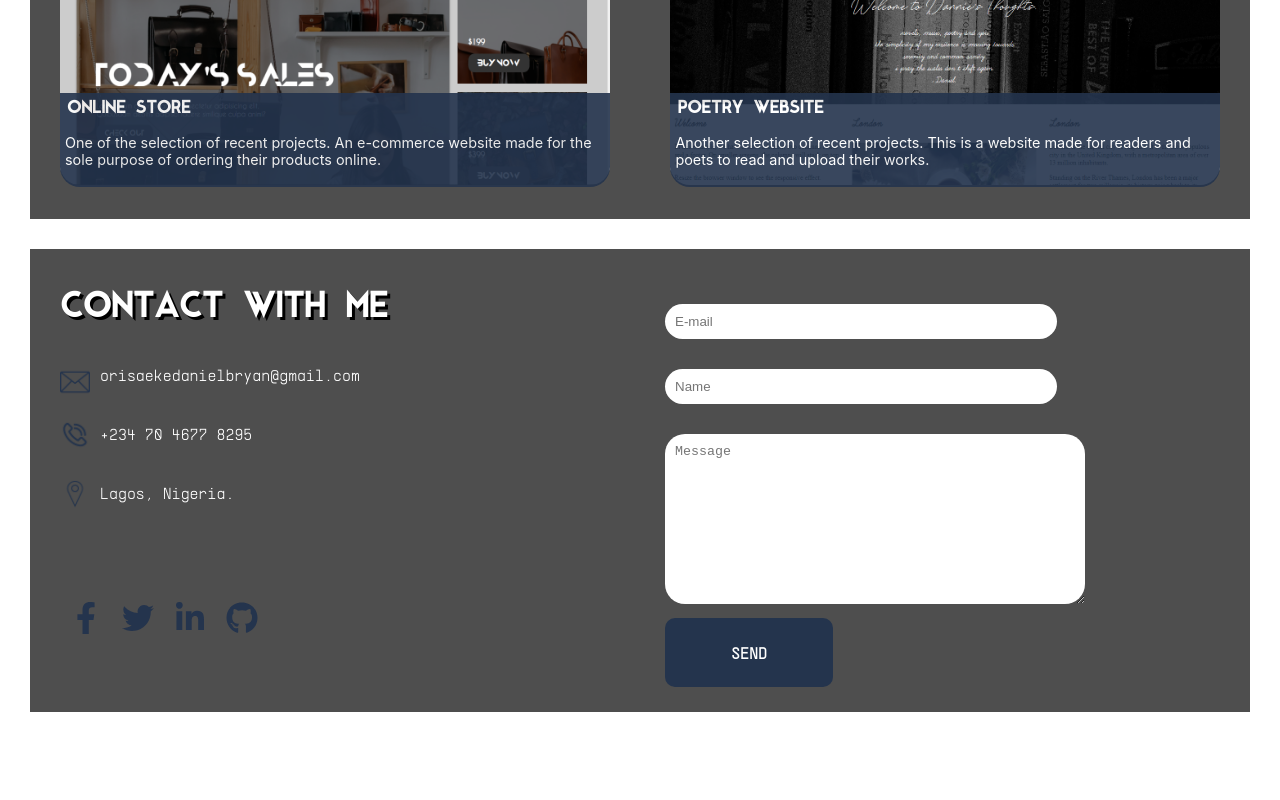
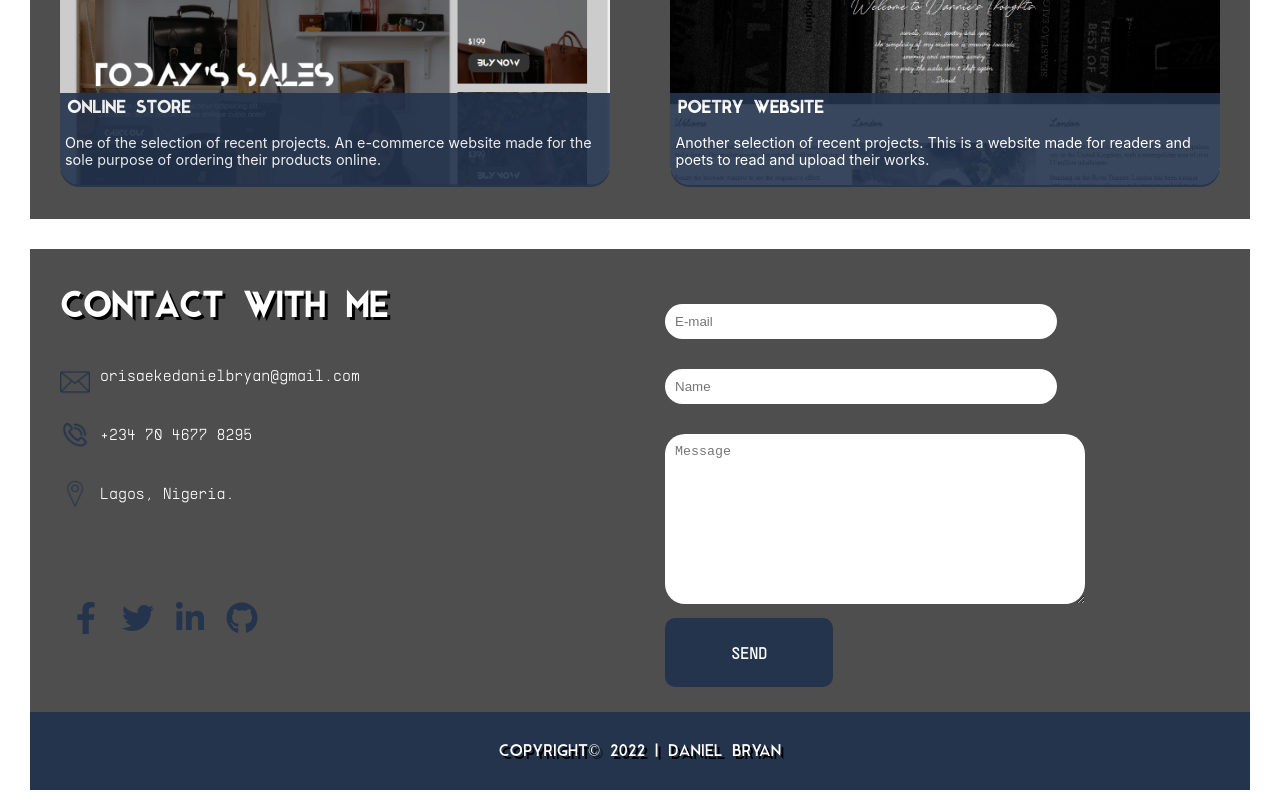
Before and after one commit to dannie-xoxo/my-portfolio, a React (Create React App) app: page / in a window 1280 px wide. Shown: the part 1425-2225 px from the top of the page. Before the commit the page ends 2147 px from the top, so only its background shows below. Built offline with nearby package versions, Linux system fonts and the light colour scheme.

Commit message:
first commit

```diff
--- a/src/components/footer.css
+++ b/src/components/footer.css
@@ -88,6 +88,15 @@ input {
     width: 30%;
 }
 
+.content3 {
+    background-color: #24344d;
+    padding:  30px;
+    text-align: center;
+    font-family: mod;
+    text-transform: uppercase;
+    text-shadow: 3px 3px black;
+}
+
 @media screen and (max-width: 769px) {
     .footer-cont {
         display: flex;
--- a/src/components/footer.jsx
+++ b/src/components/footer.jsx
@@ -47,6 +47,9 @@ function Footer () {
 
         </div>
         </div>
+        <div className='content3'>
+            <span>Copyright&copy; 2022 | Daniel Bryan</span>
+        </div>
         </footer>
         </>
         </IconContext.Provider>
```
Also changed, not shown: src/images/img5.jpg (added), 1 other file (tests, documents, lock files or other folders).
